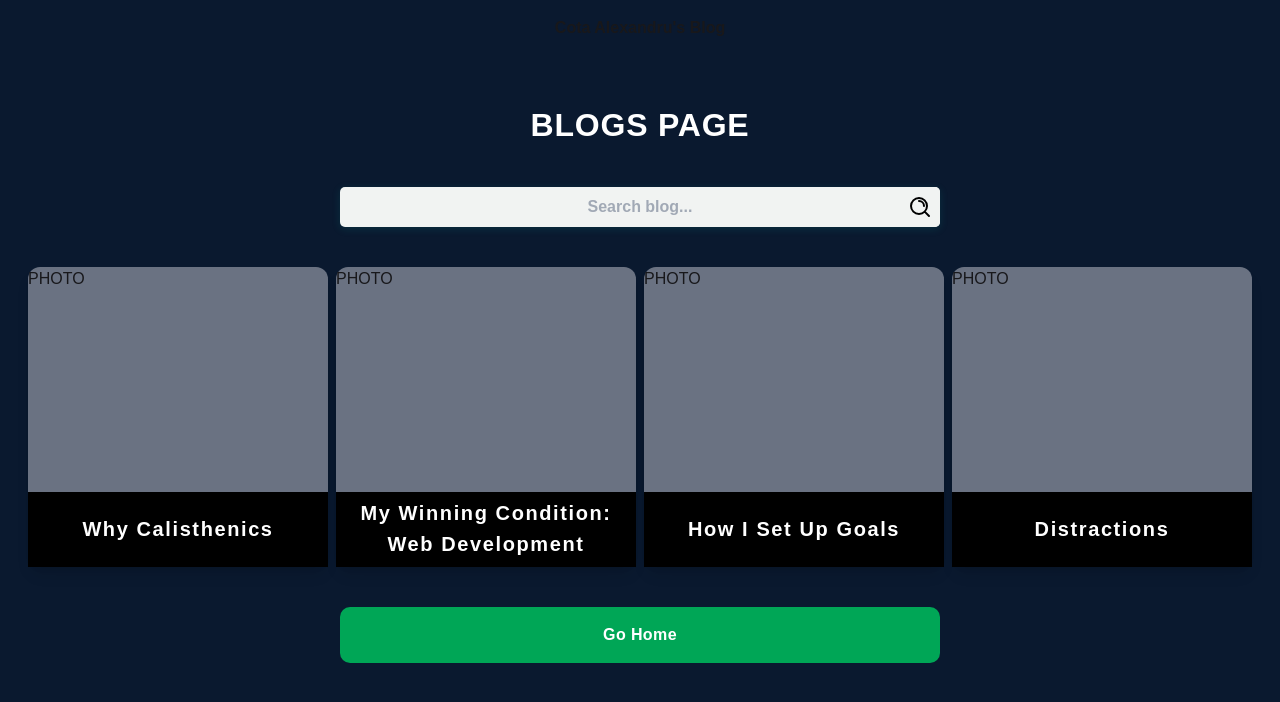
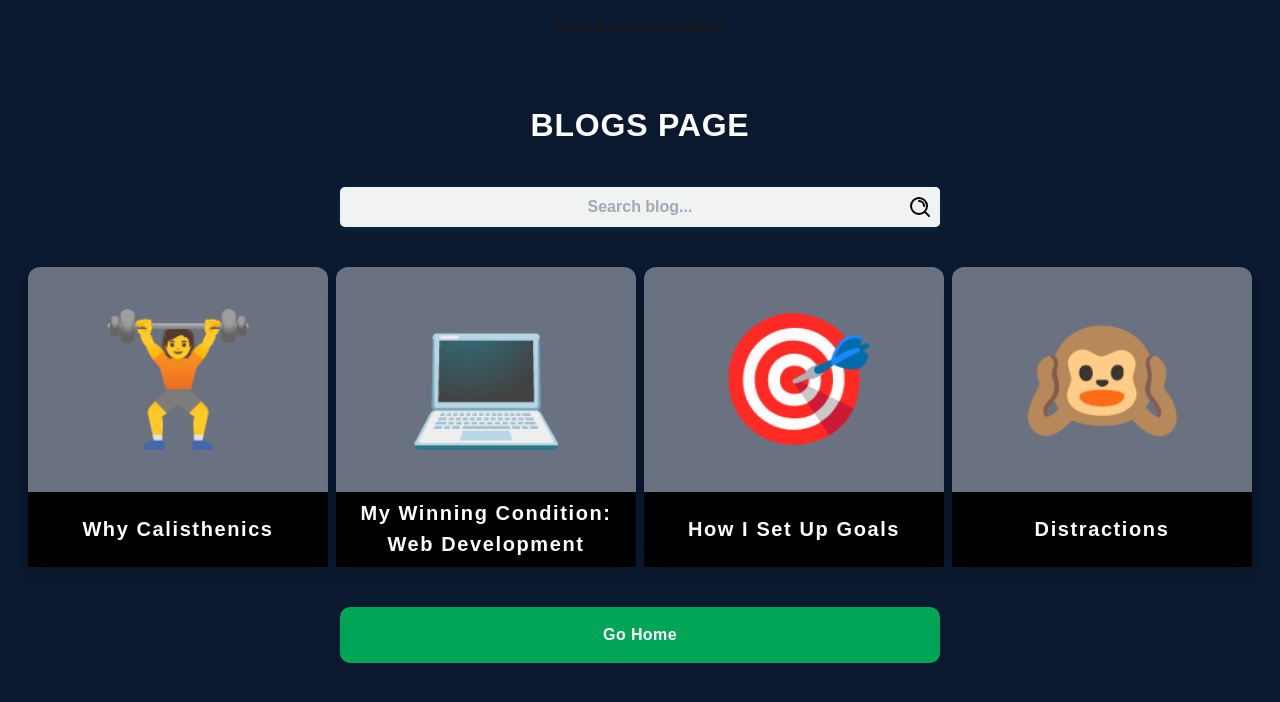
Before and after one commit to sksksk2024/cotablog, a Next.js app: page /blog in a window 1280 px wide. Shown: the top 702 px of the page. Built offline with nearby package versions, Linux system fonts and the light colour scheme.

Commit message:
Deployment setup

```diff
--- a/src/app/blog/[slug]/page.tsx
+++ b/src/app/blog/[slug]/page.tsx
@@ -50,7 +50,8 @@ export default async function BlogPage({ params }: BlogProps) {
         {mdxContent}
       </article>
     );
-  } catch (e) {
+  } catch (error) {
+    console.error('You have an error you need to solve:', error);
     notFound();
   }
 }
--- a/src/app/blog/layout.tsx
+++ b/src/app/blog/layout.tsx
@@ -7,7 +7,7 @@ export default function BlogLayout({
   return (
     <div className="min-h-screen">
       <header className="p-4 text-center font-bold">
-        Cota Alexandru's Blog
+        Cota Alexandru&apos;s Blog
       </header>
       {children}
     </div>
--- a/src/components/BlogSection.tsx
+++ b/src/components/BlogSection.tsx
@@ -6,13 +6,23 @@ import { motion } from 'framer-motion';
 import { buttonVariants } from '@/components/motionVariants/motionVariants';
 import Search from './svgs/Search';
 
-const BlogCard = ({ title, href }: { title: string; href: string }) => (
+const BlogCard = ({
+  title,
+  href,
+  emoji,
+}: {
+  title: string;
+  href: string;
+  emoji: string;
+}) => (
   <Link
     className="flex flex-col justify-start items-center min-w-container-300 w-full max-w-container-300 h-300H bg-gray-500 cursor-pointer rounded-xl shadow-lg transition-shadow hover:scale-[0.99] hover:shadow-cyan-400/20"
     href={href}
     aria-label={`Read more about ${title}`}
   >
-    <div className="w-full h-3/4">PHOTO</div>
+    <div className="w-full h-3/4 flex items-center justify-center text-9xl">
+      {emoji}
+    </div>
     <div className="flex justify-center items-center w-full h-1/4 p-16P tracking-widest bg-textis text-center text-white">
       <h2 className="text-lg font-bold mx-auto">{title}</h2>
     </div>
@@ -23,21 +33,26 @@ const BlogSection = () => {
   const [search, setSearch] = useState('');
 
   const blogPosts = [
-    { title: 'Why Calisthenics', href: '/blog/lovingcalisthenics' },
+    {
+      title: 'Why Calisthenics',
+      href: '/blog/lovingcalisthenics',
+      emoji: '🏋️',
+    },
     {
       title: 'My Winning Condition: Web Development',
       href: '/blog/lovingwebdevelopment',
+      emoji: '💻',
     },
     {
       title: 'How I Set Up Goals',
       href: '/blog/settinggoals',
+      emoji: '🎯',
     },
+    { title: 'Distractions', href: '/blog/distractions', emoji: '🙉' },
     // {
     //   title: 'My Winning Condition: Web Development',
     //   href: '/blog/lovingwebdevelopment',
     // },
-    { title: 'Distractions', href: '/blog/distractions' },
-    // Add more as needed
   ];
 
   const filteredPosts = blogPosts.filter((post) =>
@@ -79,7 +94,12 @@ const BlogSection = () => {
       <section className="grid xs:grid-cols-1 md:grid-cols-2 xl:grid-cols-4 gap-20 place-items-center place-content-center max-w-container-1440">
         {filteredPosts.length > 0 ? (
           filteredPosts.map((post, idx) => (
-            <BlogCard key={idx} title={post.title} href={post.href} />
+            <BlogCard
+              key={idx}
+              title={post.title}
+              href={post.href}
+              emoji={post.emoji}
+            />
           ))
         ) : (
           <p className="text-white col-span-full">No results found.</p>
--- a/src/components/posts/Distractions.tsx
+++ b/src/components/posts/Distractions.tsx
@@ -28,11 +28,11 @@ const Distractions = () => {
           hardest one for me to give up, even today. The idea of making yourself
           think music gives energy or makes you happy is a vicious trap. I love
           music, but when I listen to It all day, It has become an addiction, It
-          gives me bad times. It's not ideal to put music before bed, or put it
-          loud to hear all your neighbours. Music has started to control me, in
-          every aspect of life. About Social Media, when I have started It, a
-          feeling of missing out had developed inside me. I was feeling worse
-          than before, when I started to think that everybody was doing
+          gives me bad times. It&apos;s not ideal to put music before bed, or
+          put it loud to hear all your neighbours. Music has started to control
+          me, in every aspect of life. About Social Media, when I have started
+          It, a feeling of missing out had developed inside me. I was feeling
+          worse than before, when I started to think that everybody was doing
           incredible stuff, and me not. Once I realized I was doing the wrong
           thing, comparing myself and feeling unmotivated. I refused, in the
           bottom of my heart, to believe in this way, which made me feel more
@@ -46,7 +46,7 @@ const Distractions = () => {
           thinking about everything, going a step back, and analyse posible
           mistakes have tremendously improved my qualities while I am facing a
           challange. When you can be able to see in your head why you get
-          interrupted and why you didn't get the result you want, with more
+          interrupted and why you didn&apos;t get the result you want, with more
           attempts, you start to observe patterns. These patterns make you
           unstoppable, like you have unlimited chances: when you get interrupted
           once again, you start increasing your voice, or beat him up, or tell
```
